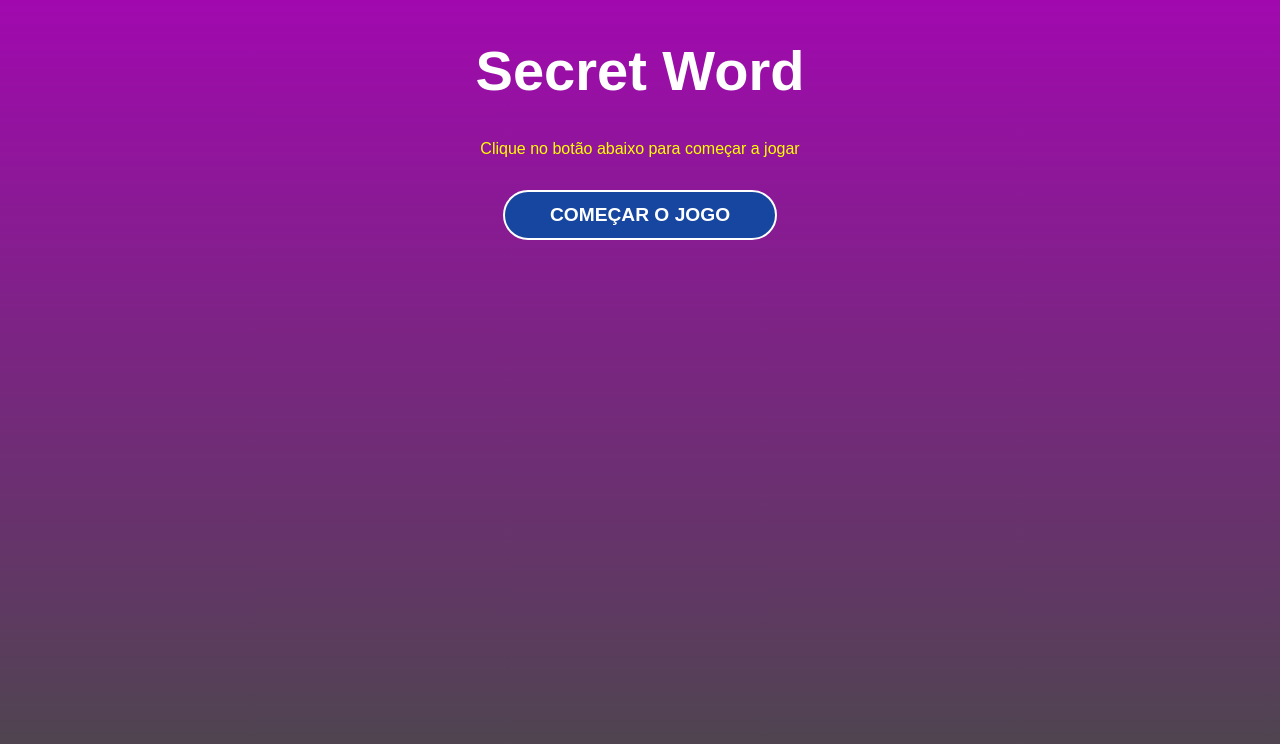
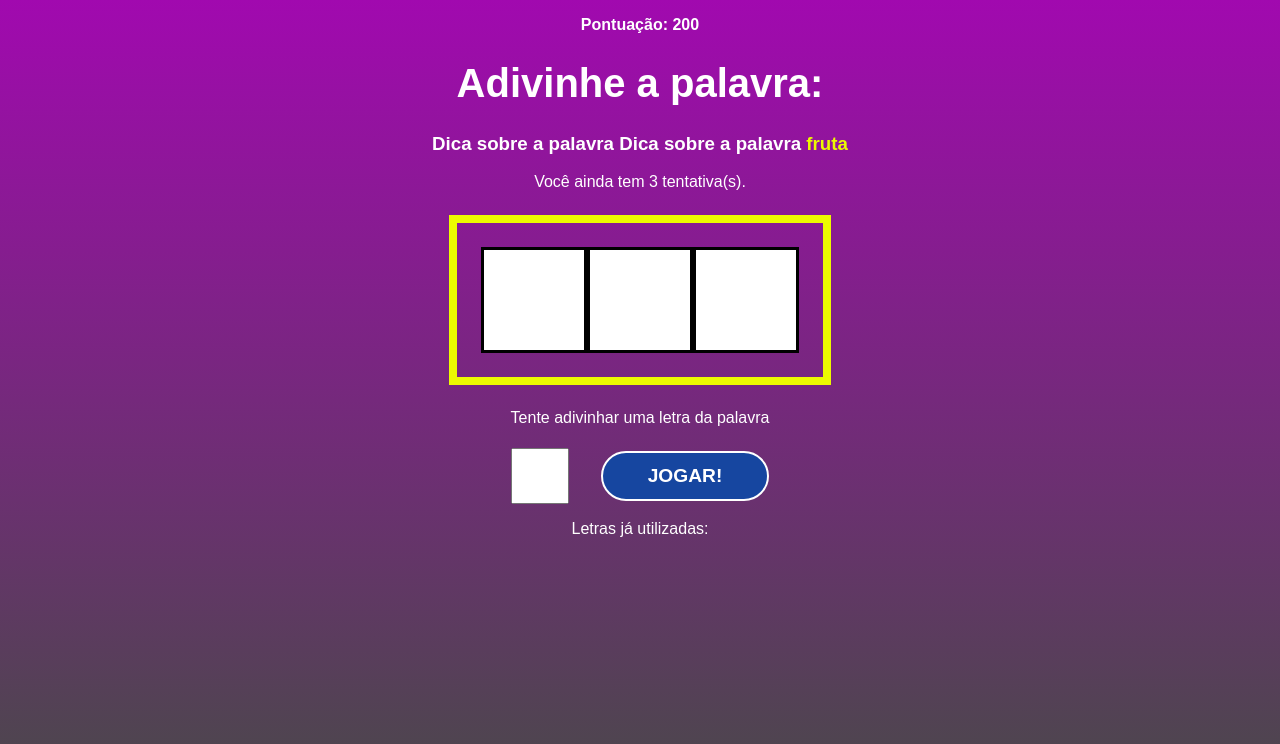
Before and after one commit to Gioomoraes/Project-Game-Word, a React (Vite) app: page / in a window 1280 px wide. Shown: the top 744 px of the page. Built offline with nearby package versions, Linux system fonts and the light colour scheme.

Commit message:
restart game with new word

```diff
--- a/src/App.jsx
+++ b/src/App.jsx
@@ -111,6 +111,8 @@ function App() {
     if (guessedLetters.length === uniqueLetters.length) {
       // add score
       setScore((actualScore) => (actualScore += 100));
+      // restart game with new word
+      startGame();
     }
 
     console.log(uniqueLetters);
```
